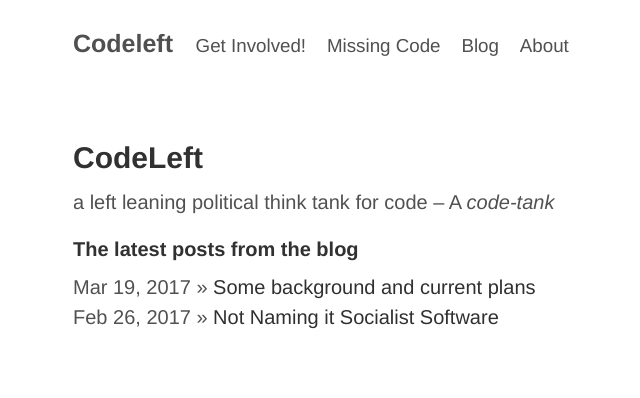
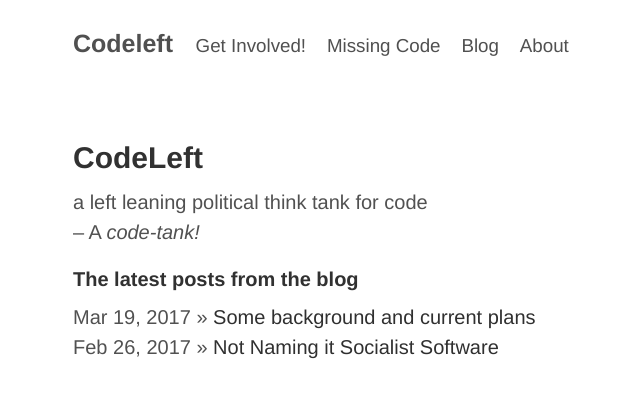
Before and after one commit to johhoi/codeleft, a Jekyll site: the page built from index.md, in a window 1280 px wide. Shown: the top 398 px of the page, without its empty margins (187-827 px from the left). Built offline with Jekyll 4.4.1, drawn with Linux system fonts in a browser that asks for light colours.

```diff
--- a/index.md
+++ b/index.md
@@ -4,8 +4,8 @@ title: Codeleft
 ---
 
 ## CodeLeft
-a left leaning political think tank for code -- A _code-tank_
-
+a left leaning political think tank for code
+-- A _code-tank!_
 
 
 
```
